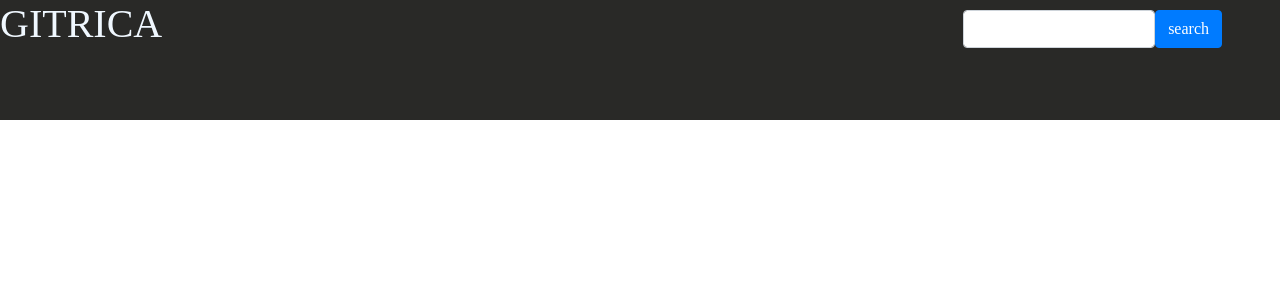
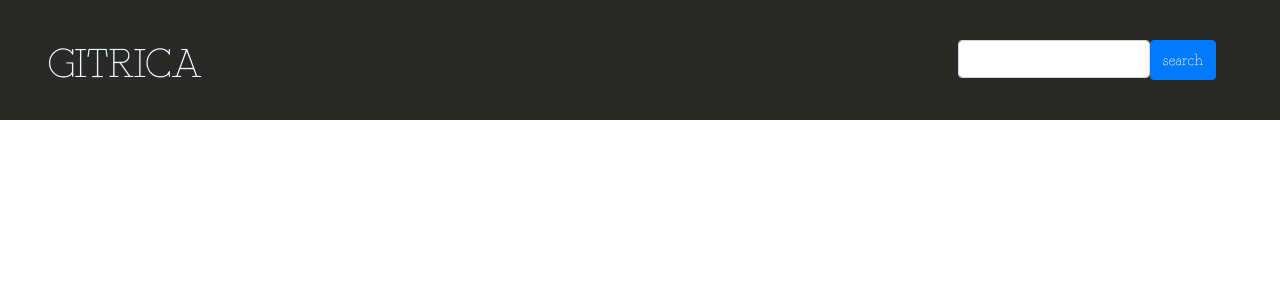
Before and after one commit to Uomar7/github_rep, an Angular app: page / in a window 1280 px wide. Shown: the top 300 px of the page. Built offline with nearby package versions, Linux system fonts and the light colour scheme.

Commit message:
styled the header and the nav.

```diff
--- a/src/app/gitland/gitland.component.css
+++ b/src/app/gitland/gitland.component.css
@@ -4,7 +4,7 @@
     height: 15vh;
     background: rgb(41, 41, 39);
     color: aliceblue;
-    font-family: cursive;
+    font-family: 'Fragments';
 }
 /* change the size of the input */
 .form-control{
@@ -15,14 +15,22 @@ nav{
     display: flex;
     justify-content: space-between;
 }
+/* aligning content in the nav */
+.intro,
+.search{
+    margin-top: 2.5rem;
+}
 /* flexing the search div to aligh them. */
 .search{
     display: flex;
 }
+button{
+    height: 2.52rem;
+}
 .search:last-child{
-    margin-right: 3rem;
-    padding: 10px;
+    margin-right: 4rem;
 }
-/* .search:first-child{
-    padding-right: 15px;
-} */
+/* editting the intro child */
+.intro{
+    margin-left: 3rem;
+}
```
